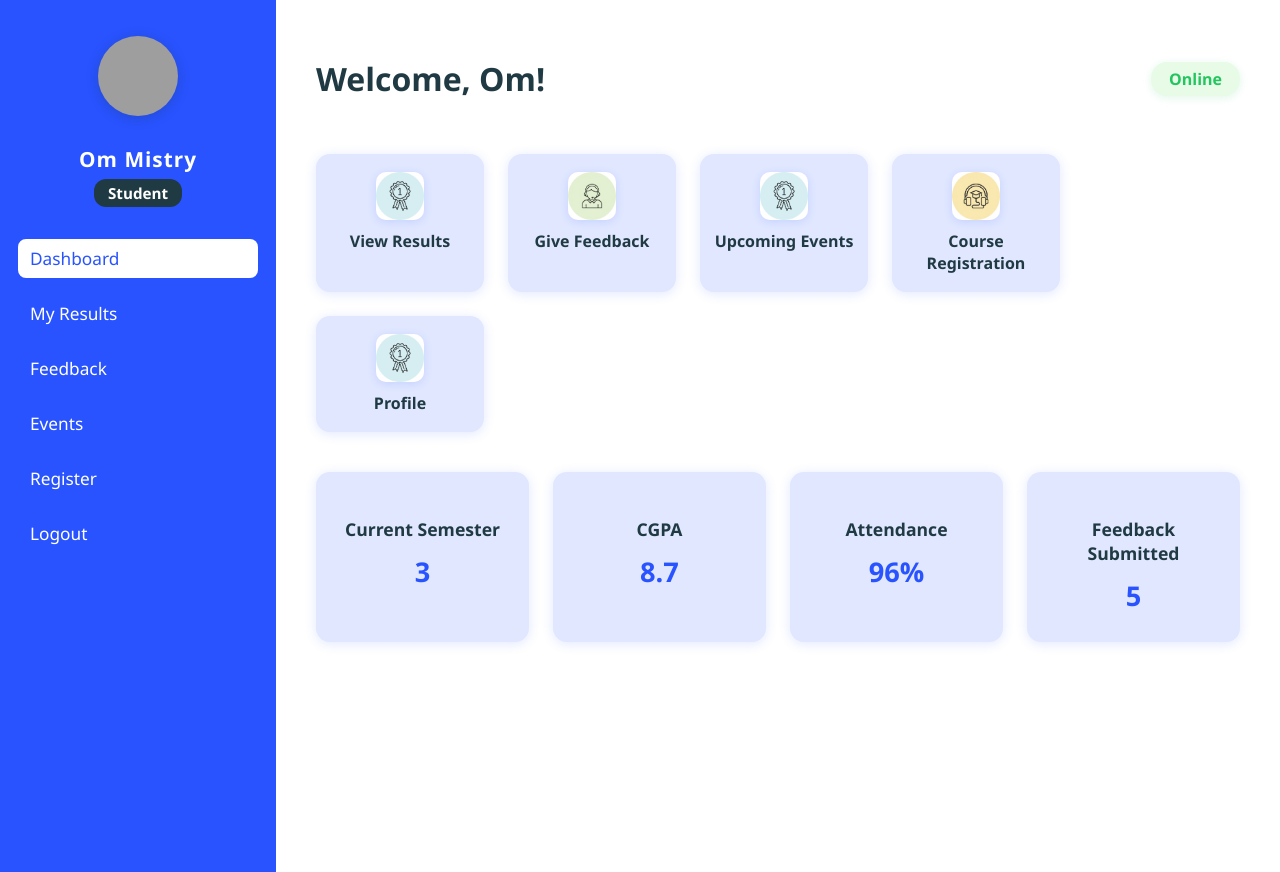
After one commit to ommistry223/Web-Dev, a PHP site: page /Student_Dashbord.html in a window 1280 px wide. The commit adds this page. Run offline with PHP 8.4, Linux system fonts and the light colour scheme; grey boxes are pictures that could not be loaded.

Commit message:
Final commit

```diff
--- /dev/null
+++ b/Code/Charusat/Student_Dashbord.css
@@ -0,0 +1,220 @@
+body {
+    background: #f3f4f6;
+    font-family: 'Segoe UI', Arial, sans-serif;
+    margin: 0;
+    min-height: 100vh;
+}
+
+.dashboard-container {
+    display: flex;
+    min-height: 100vh;
+}
+
+.sidebar {
+    background: #2853ff;
+    color: #fff;
+    width: 240px;
+    padding: 36px 18px;
+    box-shadow: 2px 0 16px #2853ff44;
+    display: flex;
+    flex-direction: column;
+    align-items: center;
+}
+
+.profile {
+    display: flex;
+    flex-direction: column;
+    align-items: center;
+    margin-bottom: 32px;
+}
+
+.profile img {
+    width: 80px;
+    height: 80px;
+    border-radius: 50%;
+    object-fit: cover;
+    margin-bottom: 12px;
+    box-shadow: 0 2px 12px #203a4344;
+}
+
+.profile h2 {
+    font-size: 1.3rem;
+    margin-bottom: 4px;
+    font-weight: 700;
+    letter-spacing: 1px;
+}
+
+.profile .role {
+    background: #203a43;
+    color: #fff;
+    padding: 4px 14px;
+    border-radius: 12px;
+    font-size: 0.95rem;
+    font-weight: 600;
+    margin-top: 2px;
+}
+
+.sidebar nav {
+    display: flex;
+    flex-direction: column;
+    gap: 16px;
+    width: 100%;
+}
+
+.sidebar nav a {
+    color: #fff;
+    text-decoration: none;
+    font-size: 1.08rem;
+    padding: 8px 12px;
+    border-radius: 8px;
+    transition: background 0.2s, color 0.2s;
+}
+
+.sidebar nav a.active,
+.sidebar nav a:hover {
+    background: #fff;
+    color: #2853ff;
+}
+
+.main-content {
+    flex: 1;
+    padding: 36px 40px;
+    background: #fff;
+    min-height: 100vh;
+}
+
+header {
+    display: flex;
+    align-items: center;
+    justify-content: space-between;
+    margin-bottom: 32px;
+}
+
+header h1 {
+    font-size: 2rem;
+    color: #203a43;
+    font-weight: 700;
+}
+
+.status {
+    padding: 6px 18px;
+    border-radius: 16px;
+    font-size: 1rem;
+    font-weight: 600;
+    background: #e7fbe7;
+    color: #22c55e;
+    box-shadow: 0 2px 8px #22c55e22;
+}
+
+.shortcuts {
+    display: flex;
+    gap: 24px;
+    margin-bottom: 40px;
+    flex-wrap: wrap;
+    justify-content: flex-start;
+}
+
+.shortcut-card {
+    background: #e0e7ff;
+    border-radius: 14px;
+    box-shadow: 0 2px 12px #2853ff22;
+    padding: 18px 14px;
+    text-align: center;
+    width: 140px;
+    display: flex;
+    flex-direction: column;
+    align-items: center;
+    text-decoration: none;
+    color: #203a43;
+    font-weight: 600;
+    transition: box-shadow 0.2s, transform 0.2s, background 0.2s;
+}
+
+.shortcut-card img {
+    width: 48px;
+    height: 48px;
+    border-radius: 10px;
+    margin-bottom: 10px;
+    object-fit: cover;
+    box-shadow: 0 2px 8px #2853ff22;
+}
+
+.shortcut-card:hover {
+    box-shadow: 0 6px 24px #2853ff44;
+    transform: translateY(-4px) scale(1.05);
+    background: #c4e0e5;
+    color: #2853ff;
+}
+
+.info-cards {
+    display: grid;
+    grid-template-columns: repeat(auto-fit, minmax(180px, 1fr));
+    gap: 24px;
+    margin-bottom: 40px;
+}
+
+.card {
+    background: #e0e7ff;
+    border-radius: 14px;
+    box-shadow: 0 2px 12px #2853ff22;
+    padding: 28px 18px;
+    text-align: center;
+    transition: box-shadow 0.2s, transform 0.2s;
+}
+
+.card:hover {
+    box-shadow: 0 6px 24px #2853ff44;
+    transform: translateY(-4px) scale(1.03);
+}
+
+.card h3 {
+    color: #203a43;
+    font-size: 1.1rem;
+    margin-bottom: 12px;
+    font-weight: 600;
+}
+
+.card p {
+    font-size: 1.7rem;
+    color: #2853ff;
+    font-weight: 700;
+    margin: 0;
+}
+
+@media (max-width: 900px) {
+    .dashboard-container {
+        flex-direction: column;
+    }
+    .sidebar {
+        width: 100%;
+        flex-direction: row;
+        align-items: center;
+        justify-content: space-between;
+        padding: 18px 8px;
+    }
+    .main-content {
+        padding: 18px 6px;
+    }
+    .shortcuts {
+        gap: 12px;
+    }
+    .info-cards {
+        grid-template-columns: 1fr 1fr;
+        gap: 12px;
+    }
+}
+
+@media (max-width: 600px) {
+    .info-cards {
+        grid-template-columns: 1fr;
+    }
+    .sidebar {
+        flex-direction: column;
+        align-items: center;
+    }
+    .shortcuts {
+        flex-direction: column;
+        gap: 12px;
+        align-items: stretch;
+    }
+  }
--- /dev/null
+++ b/Code/Charusat/Student_Dashbord.html
@@ -0,0 +1,74 @@
+<!DOCTYPE html>
+<html lang="en">
+<head>
+    <meta charset="UTF-8">
+    <meta name="viewport" content="width=device-width, initial-scale=1.0">
+    <title>Student Dashboard</title>
+    <link rel="stylesheet" href="Student_Dashbord.css">
+</head>
+<body>
+    <div class="dashboard-container">
+        <aside class="sidebar">
+            <div class="profile">
+                <img src="profile.png" alt="Student Profile">
+                <h2>Om Mistry</h2>
+                <span class="role">Student</span>
+            </div>
+            <nav>
+                <a href="#" class="active">Dashboard</a>
+                <a href="result.html">My Results</a>
+                <a href="feedback.html">Feedback</a>
+                <a href="event.html">Events</a>
+                <a href="register.html">Register</a>
+                <a href="login.html">Logout</a>
+            </nav>
+        </aside>
+        <main class="main-content">
+            <header>
+                <h1>Welcome, Om!</h1>
+                <span class="status online">Online</span>
+            </header>
+            <section class="shortcuts">
+                <a href="result.html" class="shortcut-card">
+                    <img src="img-1.jpg" alt="Results">
+                    <span>View Results</span>
+                </a>
+                <a href="feedback.html" class="shortcut-card">
+                    <img src="img-2.jpg" alt="Feedback">
+                    <span>Give Feedback</span>
+                </a>
+                <a href="event.html" class="shortcut-card">
+                    <img src="img-3.jpg" alt="Events">
+                    <span>Upcoming Events</span>
+                </a>
+                <a href="register.html" class="shortcut-card">
+                    <img src="img-4.jpg" alt="Register">
+                    <span>Course Registration</span>
+                </a>
+                <a href="#" class="shortcut-card">
+                    <img src="img-5.jpg" alt="Profile">
+                    <span>Profile</span>
+                </a>
+            </section>
+            <section class="info-cards">
+                <div class="card">
+                    <h3>Current Semester</h3>
+                    <p>3</p>
+                </div>
+                <div class="card">
+                    <h3>CGPA</h3>
+                    <p>8.7</p>
+                </div>
+                <div class="card">
+                    <h3>Attendance</h3>
+                    <p>96%</p>
+                </div>
+                <div class="card">
+                    <h3>Feedback Submitted</h3>
+                    <p>5</p>
+                </div>
+            </section>
+        </main>
+    </div>
+</body>
+</html>
```
Also changed, not shown: Code/Charusat/index.css (+12 -2 lines), Code/Charusat/index.html (+4 -6 lines), Code/Charusat/register.css (+42 -42 lines), Code/Charusat/register.html (+16 -20 lines), Code/Charusat/result.css (+128 -67 lines), Code/prectice/login.html (added, +20 -0 lines), Code/prectice/scripts.js (added, +9 -0 lines), Code/prectice/styles_login.css (added, +59 -0 lines).
